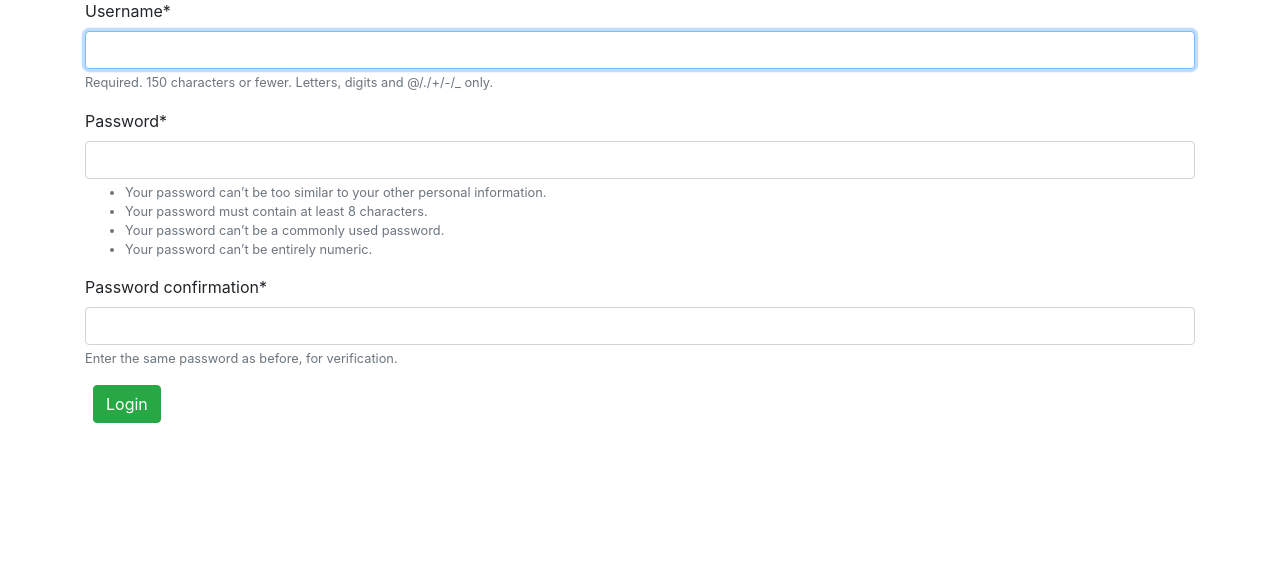
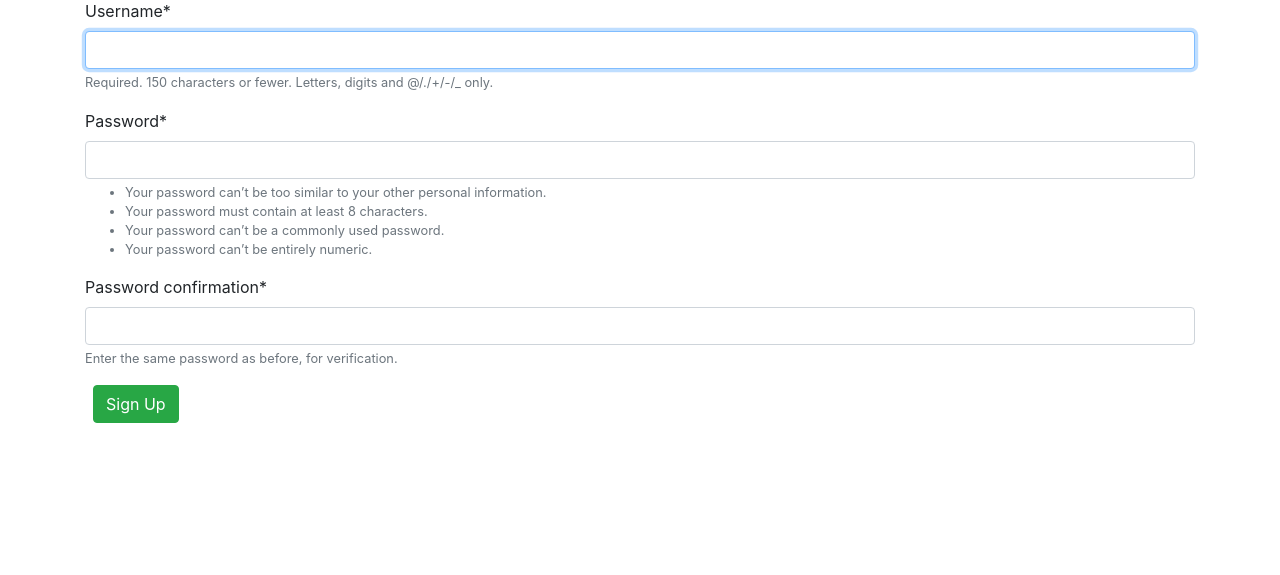
Before and after one commit to Ksenofanex/written-pronunciation, a Django app: page /users/signup/ in a window 1280 px wide. Shown: the part 157-732 px from the top of the page. Run offline with Django 3.2, Linux system fonts and the light colour scheme; some libraries are stand-ins or nearby versions.

Commit message:
Update signup.html

```diff
--- a/templates/signup.html
+++ b/templates/signup.html
@@ -9,6 +9,6 @@
 <form method="post">
     {% csrf_token %}
     {{ form|crispy }}
-    <button class="btn btn-success ml-2" type="submit">Login</button>
+    <button class="btn btn-success ml-2" type="submit">Sign Up</button>
 </form>
 {% endblock content %}
```
